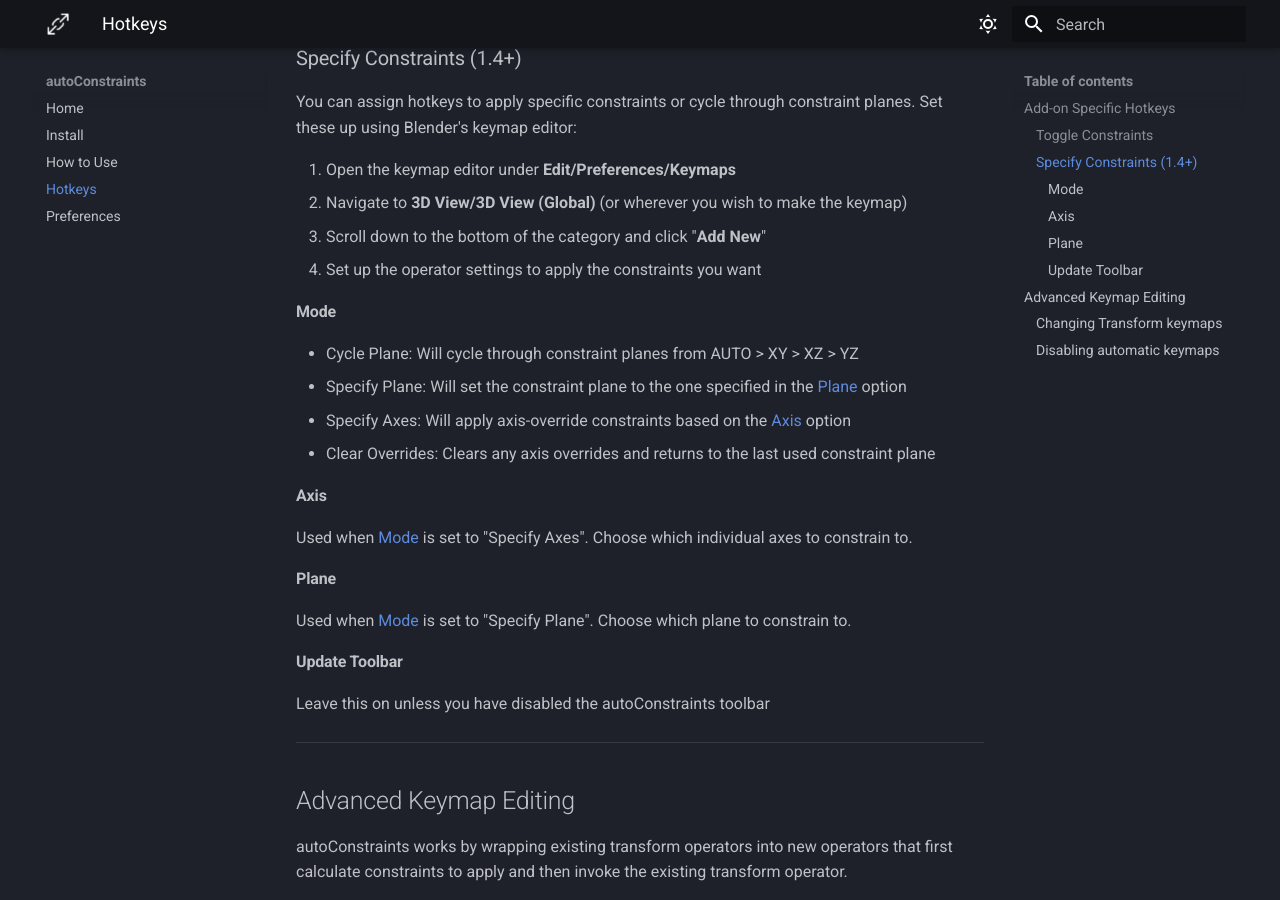
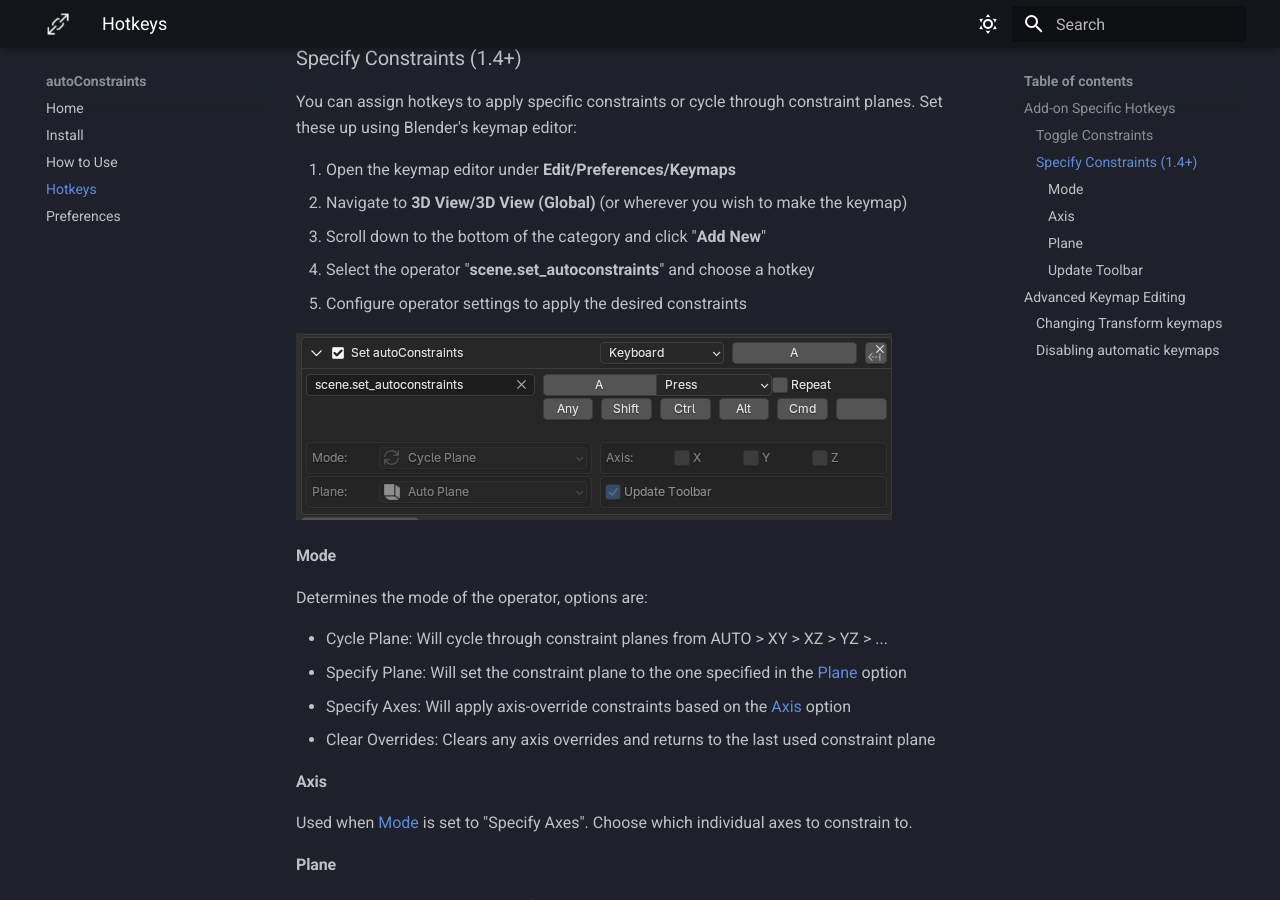
Before and after one commit to SpaghetMeNot/autoconstraints, an MkDocs documentation site: the page built from docs/hotkeys.md, in a window 1280 px wide and 900 px high, scrolled down 609 px. Built offline with MkDocs 1.6.1 and Material for MkDocs 9.7.7, drawn with Linux system fonts in a browser that asks for light colours; some web fonts are replaced.

Commit message:
Adding image and more instructions for specific hotkeys

```diff
--- a/docs/hotkeys.md
+++ b/docs/hotkeys.md
@@ -19,11 +19,14 @@ You can assign hotkeys to apply specific constraints or cycle through constraint
 1. Open the keymap editor under **Edit/Preferences/Keymaps**
 2. Navigate to **3D View/3D View (Global)** (or wherever you wish to make the keymap)
 3. Scroll down to the bottom of the category and click "**Add New**"
-4. Set up the operator settings to apply the constraints you want
+4. Select the operator "**scene.set_autoconstraints**" and choose a hotkey
+5. Configure operator settings to apply the desired constraints
 
+![](assets/custom_hotkey1.png)
 #### Mode
+Determines the mode of the operator, options are:
 
-- Cycle Plane: Will cycle through constraint planes from AUTO > XY > XZ > YZ
+- Cycle Plane: Will cycle through constraint planes from AUTO > XY > XZ > YZ > ...
 - Specify Plane: Will set the constraint plane to the one specified in the [Plane](#plane) option
 - Specify Axes: Will apply axis-override constraints based on the [Axis](#axis) option
 - Clear Overrides: Clears any axis overrides and returns to the last used constraint plane
@@ -36,7 +39,6 @@ Used when [Mode](#mode) is set to "Specify Plane". Choose which plane to constra
 
 #### Update Toolbar
 Leave this on unless you have disabled the autoConstraints toolbar
-
 
 ----
 ## Advanced Keymap Editing
```
Also changed, not shown: docs/assets/custom_hotkey1.png (added).
